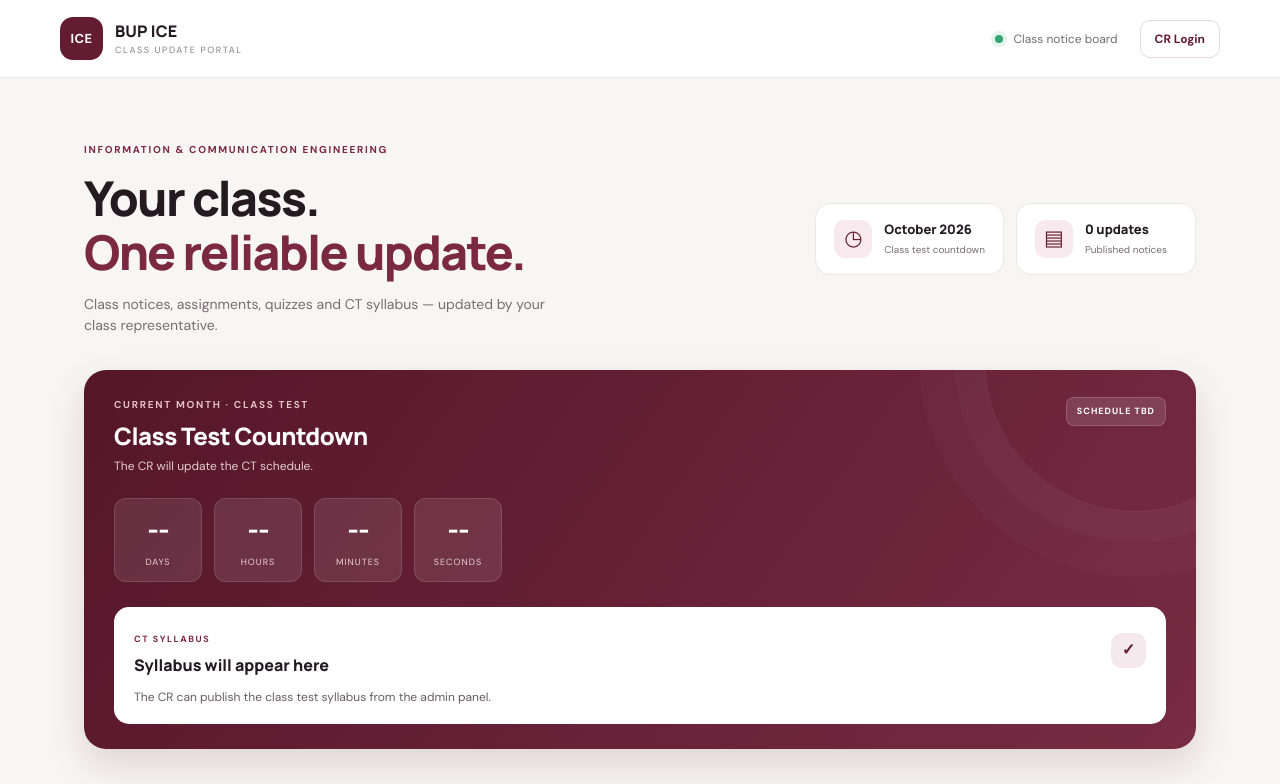
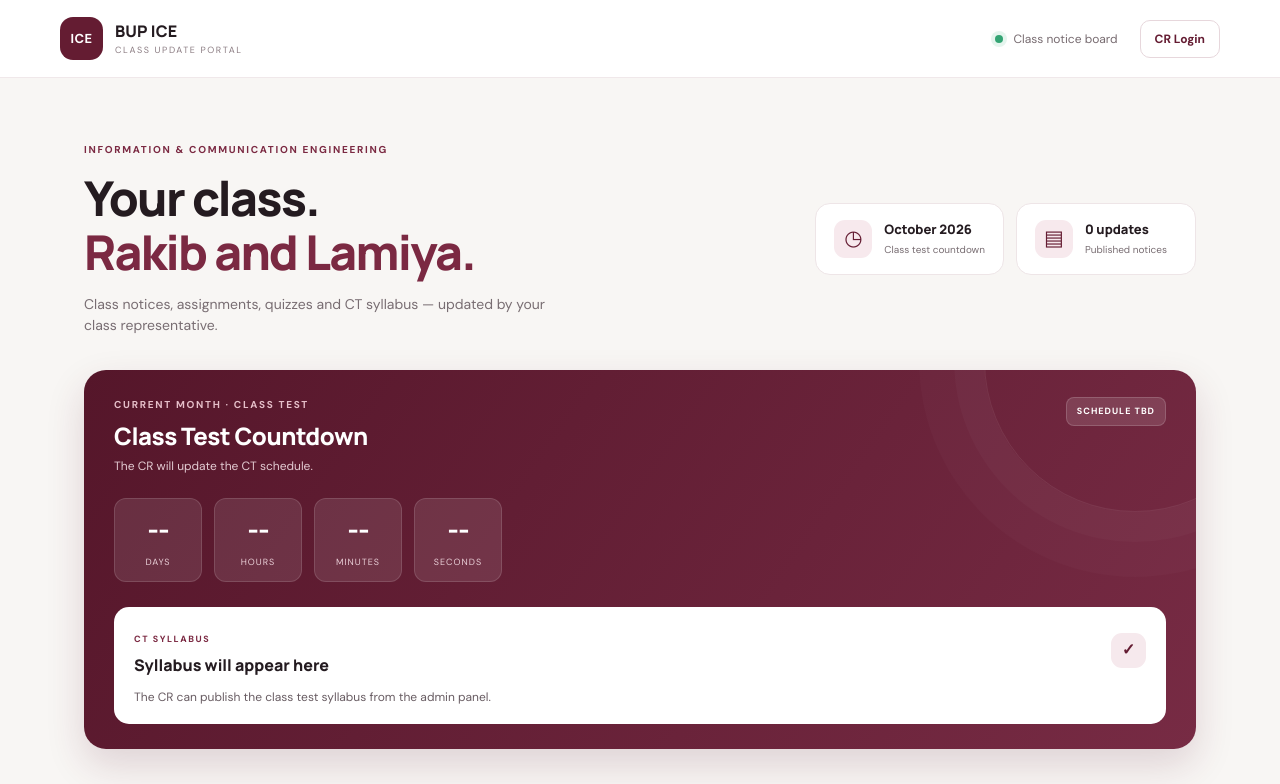
Before and after one commit to zihad1010/bup-ice-portal, a plain HTML site: page public/index.html in a window 1280 px wide. Shown: the top 784 px of the page. Drawn offline with Linux system fonts and the light colour scheme; no server answers.

Commit message:
Update index.html

```diff
--- a/public/index.html
+++ b/public/index.html
@@ -15,7 +15,7 @@
 
   <main class="container">
     <section class="hero">
-      <div class="hero-copy"><div class="eyebrow">INFORMATION & COMMUNICATION ENGINEERING</div><h1>Your class.<br><span>One reliable update.</span></h1><p>Class notices, assignments, quizzes and CT syllabus — updated by your class representative.</p></div>
+      <div class="hero-copy"><div class="eyebrow">INFORMATION & COMMUNICATION ENGINEERING</div><h1>Your class.<br><span>Rakib and Lamiya.</span></h1><p>Class notices, assignments, quizzes and CT syllabus — updated by your class representative.</p></div>
       <div class="hero-stats"><div class="stat"><span class="stat-icon">◷</span><div><strong id="monthLabel">This month</strong><small>Class test countdown</small></div></div><div class="stat"><span class="stat-icon">▤</span><div><strong id="noticeCount">0 updates</strong><small>Published notices</small></div></div></div>
     </section>
 
```
